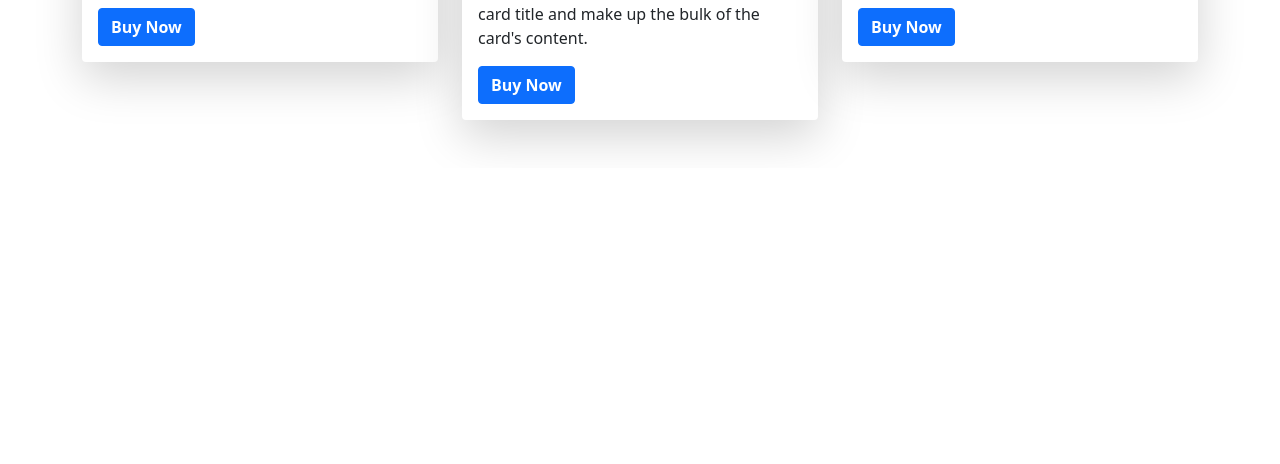
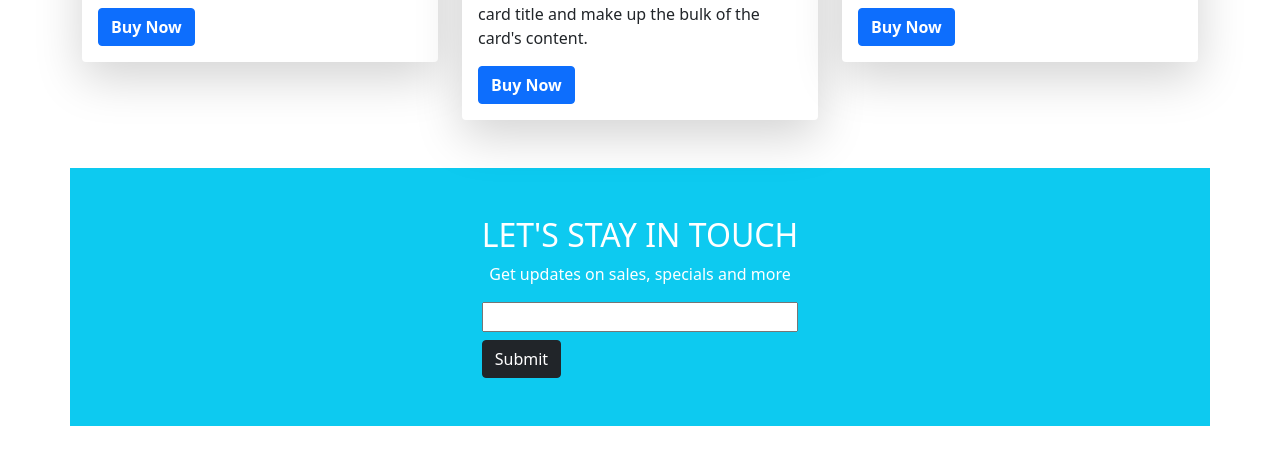
Before and after one commit to xnafi/Panda-Mart, a plain HTML site: page index.html in a window 1280 px wide. Shown: the part 1836-2300 px from the top of the page. Before the commit the page ends 2004 px from the top, so only its background shows below. Drawn offline with nearby package versions, Linux system fonts and the light colour scheme.

Commit message:
subscribe done

```diff
--- a/index.html
+++ b/index.html
@@ -302,6 +302,22 @@
         </div>
       </section>
       <!-- section 3 bags end -->
+
+      <!-- section 4 Subscribe start -->
+      <section
+        class="container my-5 bg-info text-white h-75 d-flex p-5 flex-column align-items-center justify-content-center"
+       id="subscribe">
+        <div class="d-flex flex-column">
+          <h2>LET'S STAY IN TOUCH</h2>
+          <p class="text-center">Get updates on sales, specials and more</p>
+
+          <input type="text" />
+          <div>
+            <button class="btn btn-dark mt-2">Submit</button>
+          </div>
+        </div>
+      </section>
+      <!-- section 4 Subscribe end -->
     </main>
     <!-- bootstrap cdn -->
     <script
```
